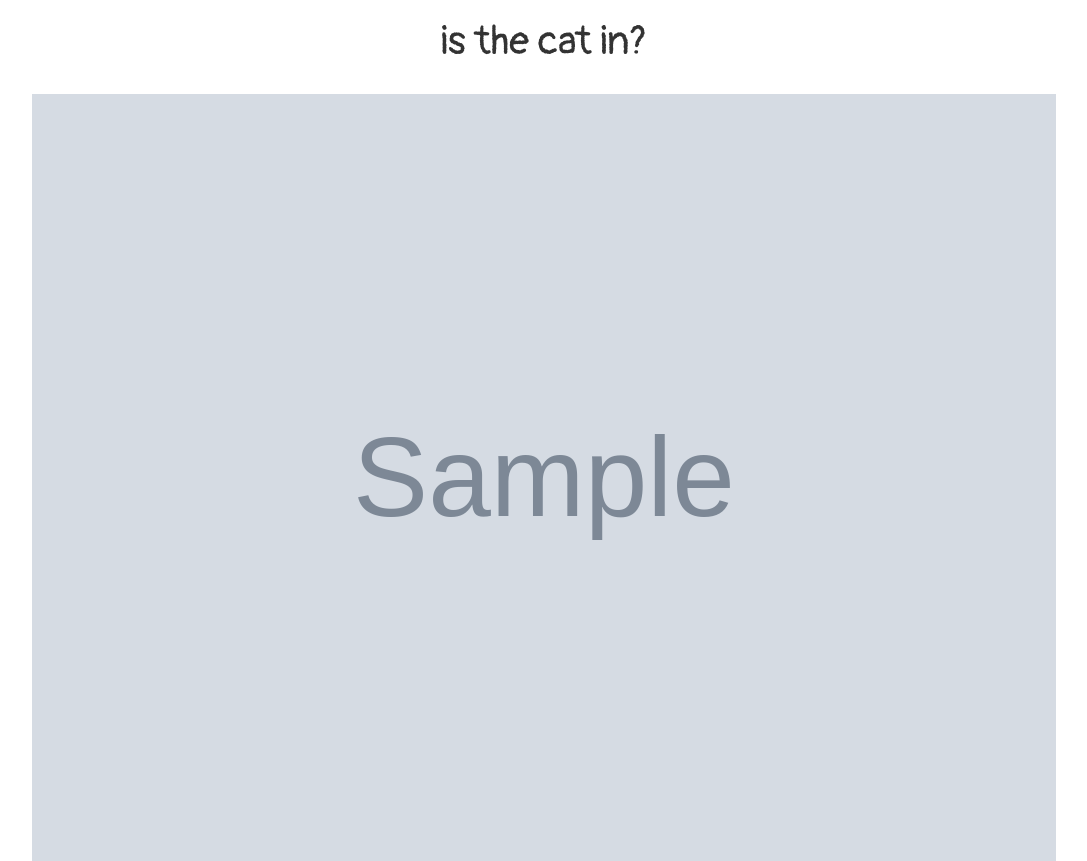
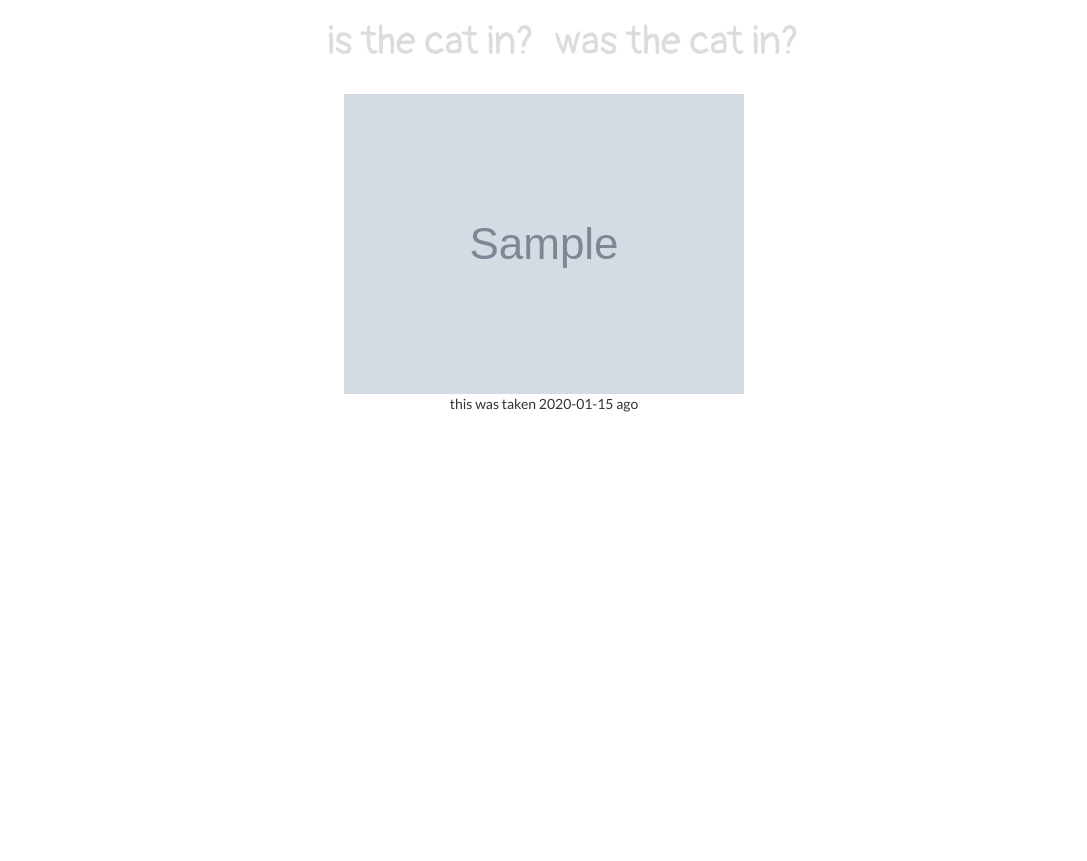
Before and after one commit to alycejenni/isthecatin, a Django app: template templates/main.html in a window 1280 px wide. Shown: the top 861 px of the page, without its empty margins (96-1183 px from the left). After the commit the page ends 412 px from the top, so only its background shows below. Run offline with Django 3.2, Linux system fonts and the light colour scheme; the template is opened without the code that fills it: most values are stand-ins (such as "Sample title", 1, 10 or a date in 2020); grey boxes marked "Sample" are stand-in pictures; some libraries are stand-ins or nearby versions.

Commit message:
ahhhhhhh

```diff
--- a/catflap/settings.py
+++ b/catflap/settings.py
@@ -27,7 +27,7 @@ INSTALLED_APPS = [
     'django.contrib.sessions',
     'django.contrib.messages',
     'django.contrib.staticfiles',
-    'catflapsite',
+    'catflapsite'
 ]
 
 MIDDLEWARE = [
--- a/catflap/urls.py
+++ b/catflap/urls.py
@@ -7,5 +7,6 @@ from catflapsite import views as site
 urlpatterns = [
     url(r'^admin/', admin.site.urls),
     url(r'^static/(?P<path>.*)$', serve, {'document_root': STATIC_ROOT}),
-    url(r"^$", site.mainpage),
+    url(r"^$", site.current),
+    url(r"^history$", site.history),
 ]
--- a/catflapsite/static/style.css
+++ b/catflapsite/static/style.css
@@ -1,7 +1,10 @@
 h1 {
     font-family: 'Pangolin';
     font-size: 40px;
-    text-align: center;
+}
+
+.inactivepage {
+    color: gainsboro;
 }
 
 body {
--- /dev/null
+++ b/catflapsite/templatetags/cattags.py
@@ -0,0 +1,19 @@
+from django import template
+import django.urls
+import re
+
+register = template.Library()
+
+
+@register.simple_tag(takes_context = True)
+def isactive(context, viewname):
+    if viewname == "current" and context["request"].path == "/":
+        return "activepage"
+    try:
+        pattern = "^" + django.urls.reverse(viewname)
+    except:
+        pattern = viewname
+    if re.search(pattern, context["request"].path):
+        return "activepage"
+    else:
+        return "inactivepage"
--- a/requirements.txt
+++ b/requirements.txt
@@ -1,6 +1,6 @@
-appdirs==1.4.0
+appdirs==1.4.2
 boto==2.46.1
-botocore==1.5.16
+botocore==1.5.17
 click==6.7
 dj-database-url==0.4.2
 Django==1.10.5
--- a/templates/basepage.html
+++ b/templates/basepage.html
@@ -1,15 +1,27 @@
 {% load static %}
+{% load cattags %}
 <!DOCTYPE html>
 <html lang="en">
 <head>
     <meta charset="UTF-8">
-    <title>Is the cat in?</title>
+    <title>{% block title %}{% endblock %}</title>
     <link href="https://maxcdn.bootstrapcdn.com/bootstrap/3.3.7/css/bootstrap.min.css" rel="stylesheet"
           integrity="sha384-BVYiiSIFeK1dGmJRAkycuHAHRg32OmUcww7on3RYdg4Va+PmSTsz/K68vbdEjh4u" crossorigin="anonymous">
     <link href="https://fonts.googleapis.com/css?family=Lato|Pangolin" rel="stylesheet">
     <link href="{% static 'style.css' %}" rel="stylesheet">
 </head>
 <body>
+<div class="container">
+    <div class="row">
+        <div class="col-md-6" style="text-align: right; padding-right: 10px;">
+            <a href="{% url 'current' %}"><h1 class="{% isactive 'current' %}">is the cat in?</h1></a>
+        </div>
+        <div class="col-md-6" style="text-align: left; padding-left: 10px;">
+            <a href="{% url 'history' %}"><h1 class="{% isactive 'history' %}">was the cat in?</h1></a>
+        </div>
+    </div>
+</div>
+<br>
 {% block content %}
 {% endblock %}
 </body>
--- a/templates/main.html
+++ b/templates/main.html
@@ -1,7 +1,18 @@
 {% extends "basepage.html" %}
+{% block title %}
+    is the cat in?
+{% endblock %}
 {% block content %}
-    <h1>is the cat in?</h1>
-    <br>
-    <img alt="this is probably a picture of ganja's bum" width="1024px" src="{{ imgurl }}"/>
-    <p>this was taken {{ timeago }} ago</p>
+    <div class="container">
+        <div class="row">
+            <div class="col-md-12">
+                <img alt="this is probably a picture of ganja's bum" src="{{ imgurl }}"/>
+            </div>
+        </div>
+        <div class="row">
+            <div class="col-md-12">
+                <p>this was taken {{ timeago }} ago</p>
+            </div>
+        </div>
+    </div>
 {% endblock %}
```
Also changed, not shown: catflapsite/utils.py (added, +19 -0 lines), catflapsite/views.py (+12 -10 lines), templates/history.html (added, +17 -0 lines), catflapsite/templatetags/__init__.py (added).
